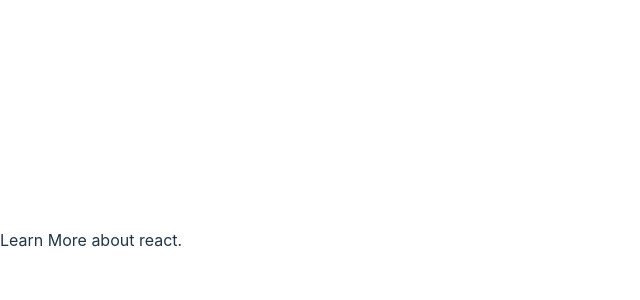
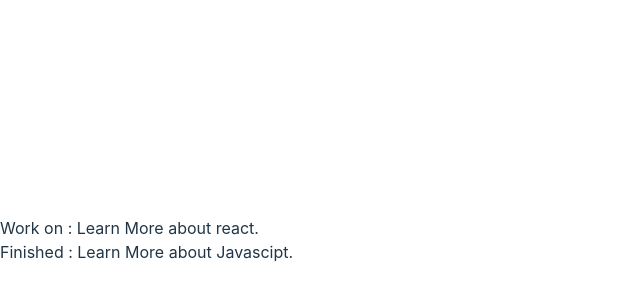
Before and after one commit to AbuMdNayeemKhan/introduction-react, a React (Vite) app: page / in a window 1280 px wide. Shown: the part 160-460 px from the top of the page, without its empty margins (0-640 px from the left). Built offline with nearby package versions, Linux system fonts and the light colour scheme.

Commit message:
data pass using props react

```diff
--- a/src/Todo.jsx
+++ b/src/Todo.jsx
@@ -1,9 +1,11 @@
 import React from 'react';
 
 const Todo = ({toDo, isDone}) => {
-    if(isDone === false){
-        return toDo;
-    }
+    return (
+        <div>
+            {isDone ? 'Finished' : 'Work on'} : {toDo}
+        </div>
+        );
 };
 
 export default Todo;
```
